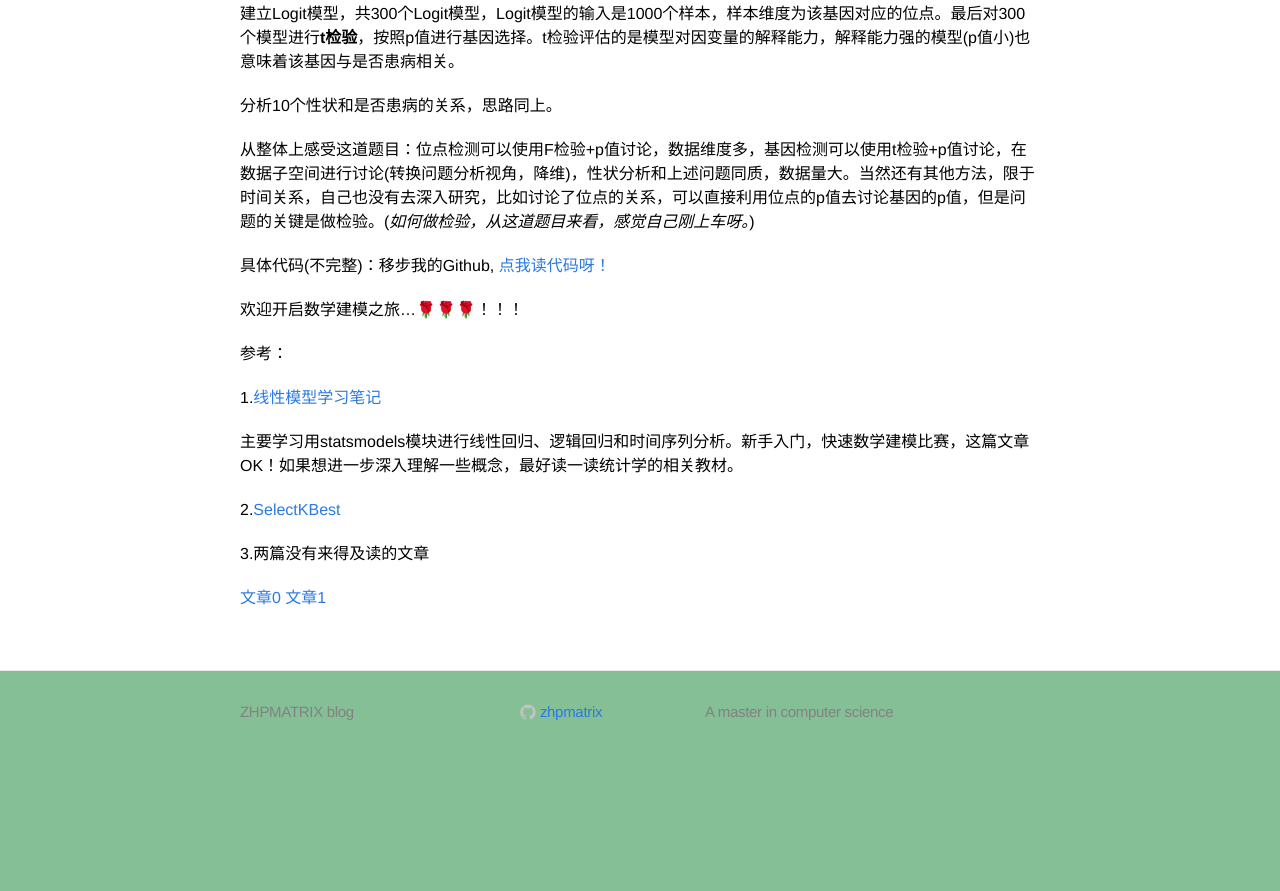
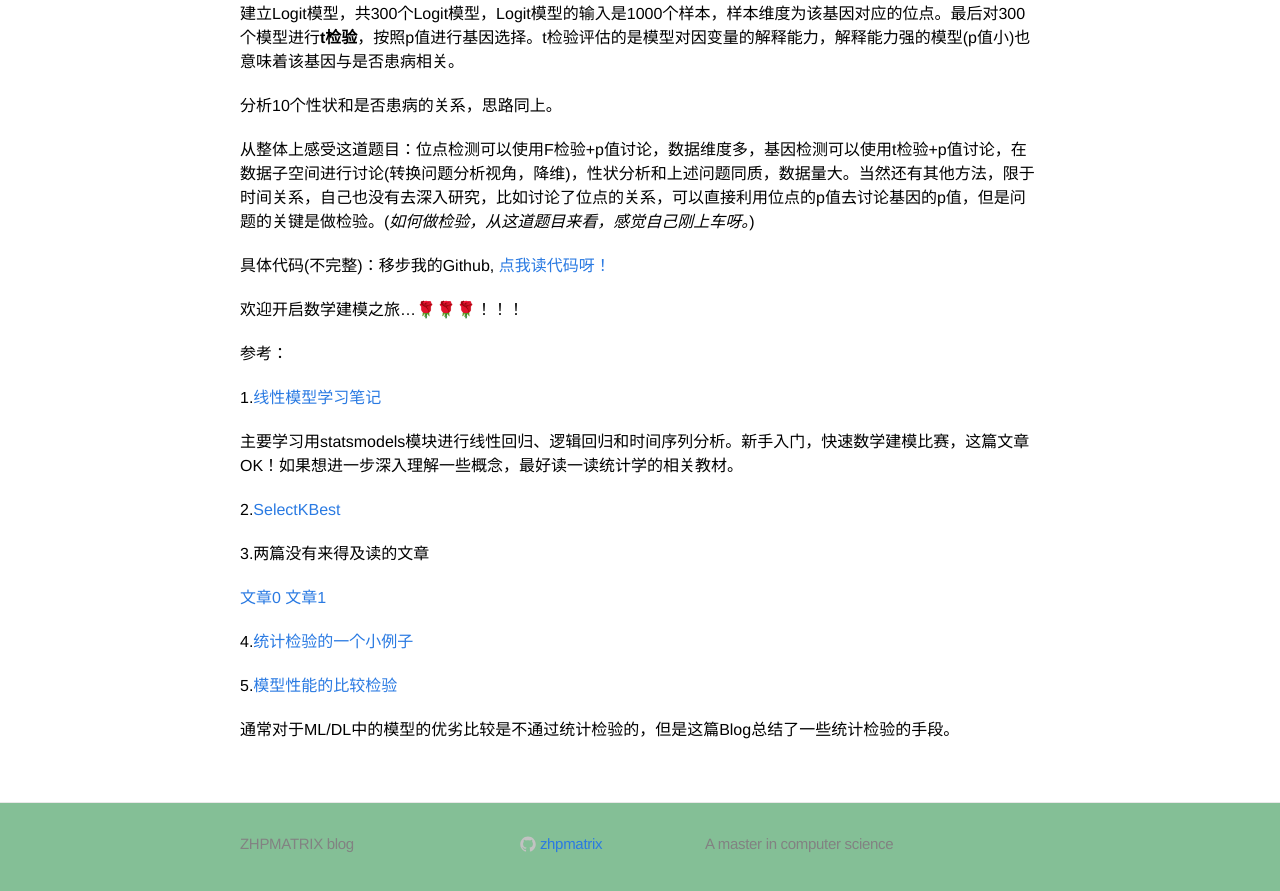
Before and after one commit to zhpmatrix/zhpmatrix.github.io, a Jekyll site: the page built from _posts/2017-08-25-statsmodels-python-math-modeling.md, in a window 1280 px wide and 900 px high, scrolled down 2336 px. Shown: the top 891 px of the window. Built offline with Jekyll 4.4.1, drawn with Linux system fonts in a browser that asks for light colours; comment, search, counter and statistics services are not loaded; before the commit the page ends 3104 px from its top, so only the background shows below that.

Commit message:
add ref to statsmodels modeling

```diff
--- a/_posts/2017-08-25-statsmodels-python-math-modeling.md
+++ b/_posts/2017-08-25-statsmodels-python-math-modeling.md
@@ -103,3 +103,9 @@ statsmodels获取sumamry()结果，参照[这篇文章](http://www.statsmodels.o
 
 [文章0](https://www.datarobot.com/blog/ordinary-least-squares-in-python/)
 [文章1](https://www.datarobot.com/blog/multiple-regression-using-statsmodels/)
+
+4.[统计检验的一个小例子](http://www.chinadmd.com/file/stoxwtsxrxcwxsisrprxcwap_1.html)
+
+5.[模型性能的比较检验](http://blog.csdn.net/sinat_33761963/article/details/55190474)
+
+通常对于ML/DL中的模型的优劣比较是不通过统计检验的，但是这篇Blog总结了一些统计检验的手段。
```
